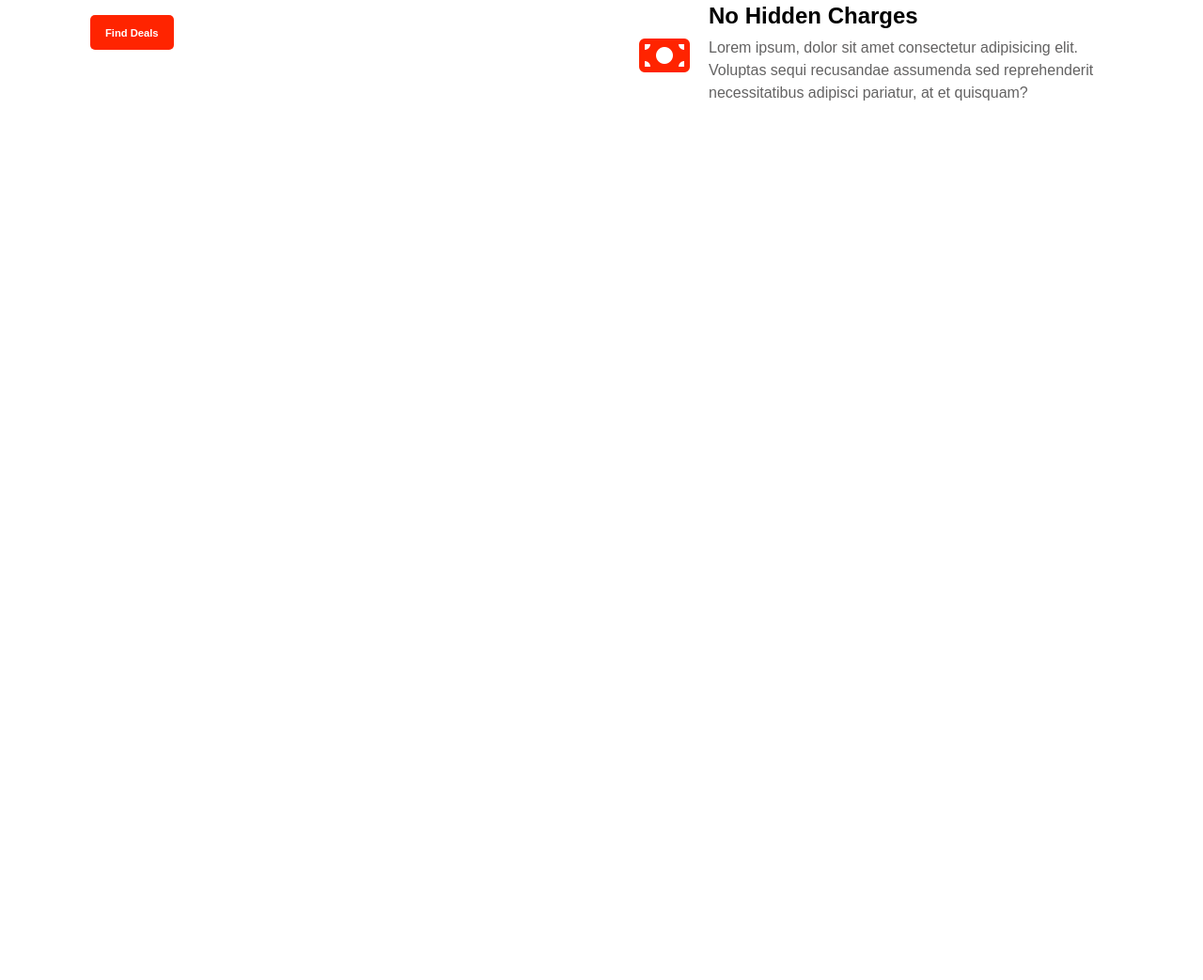
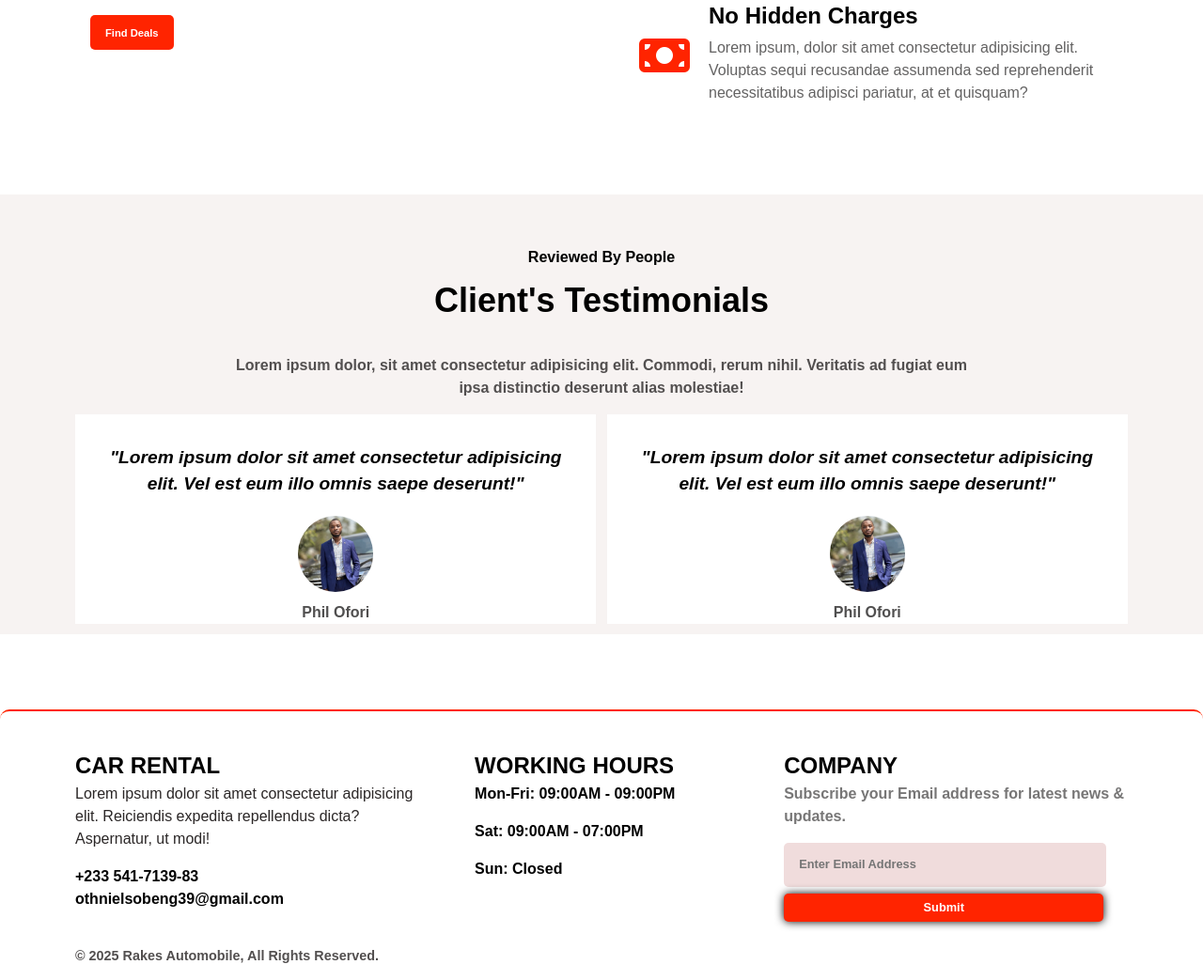
Before and after one commit to Othniel3983/rakes-automobile, a plain HTML site: page index.html in a window 1280 px wide. Shown: the part 3882-4925 px from the top of the page at 94% size. Before the commit the page ends 4169 px from the top, so only its background shows below. Drawn offline with Linux system fonts and the light colour scheme.

Commit message:
built the testimony and footer component

```diff
--- a/css/style.css
+++ b/css/style.css
@@ -522,6 +522,8 @@ button > a {
     grid-template-rows: auto auto;
     gap: 5rem;
     padding: 5rem 6rem;
+    padding-bottom: 0;
+    margin-bottom: 0;
 }
 
 .deals_content1 h6 {
@@ -599,3 +601,172 @@ button > a {
     font-size: 1rem;
     color: #636262;
 }
+
+/* testimony component */
+
+#testimony_container {
+    background: #f7f3f2;
+    text-align: center;
+    margin-top: 0;
+    padding-top: 1rem;
+}
+
+#testimony_container h6 {
+    text-transform: capitalize;
+    margin-bottom: 0;
+}
+
+#testimony_container h2 {
+    text-transform: capitalize;
+    margin-top: 0.5rem;
+}
+
+#testimony_container p {
+    font-size: 1rem;
+    color: #524f4f;
+    font-weight: 700;
+    padding-left: 15rem;
+    padding-right: 15rem;
+    margin-top: 0;
+}
+
+.individual_testimony {
+    display: grid;
+    grid-template-columns: 1fr 1fr;
+    grid-template-rows: auto auto;
+    gap: 0.7rem;
+    margin: 0 5rem;
+}
+
+.individual_testimony .testimony_1 {
+    background: #fff;
+}
+
+.individual_testimony .testimony_2 {
+    background: #fff;
+}
+
+#testimony_container .individual_testimony p {
+    font-size: 1.2rem;
+    color: #000;
+    padding-left: 2rem;
+    padding-right: 2rem;
+    padding-top: 2rem;
+    font-style: italic;
+
+}
+
+.individual_testimony img {
+    width: 5rem;
+    border-radius: 100%;
+    margin-bottom: 0;
+}
+
+.individual_testimony span {
+    display: block;
+    text-transform: capitalize;
+    margin-top: 0;
+    color: #504f4f;
+    font-size: 1rem;
+    font-weight: 600;
+}
+
+/* footer component */
+
+ footer {
+    display: grid;
+    grid-template-columns: 1fr 1fr 1fr;
+    grid-template-rows: auto auto;
+    gap: 0.7rem;
+    border-top: 2px solid #ff2400;
+    border-radius: 10px;
+    margin-top: 5rem;
+    padding-left: 5rem;
+    padding-right: 5rem;
+    padding-top: 0.5rem;
+ }
+
+ footer .car_rental h4 {
+    text-transform: uppercase;
+    margin-bottom: 0;
+ }
+
+ footer .car_rental p {
+    font-size: 1rem;
+    color: #2b2727;
+    margin-top: 0;
+ }
+
+ footer .car_rental .contact {
+    color: #000;
+    font-weight: 700;
+    margin-bottom: 0;
+ }
+
+ footer .working_hours {
+    margin-left: 3rem;
+ }
+ footer .working_hours h4 {
+    text-transform: uppercase;
+    margin-bottom: 0;
+ }
+
+ footer .working_hours p {
+    font-size: 1rem;
+    font-weight: 600;
+    color: #000;
+    margin-top: 0;
+ }
+
+ footer .company h4 {
+    text-transform: uppercase;
+    margin-bottom: 0;
+ }
+
+ footer .company p {
+    font-size: 1rem;
+    font-weight: 600;
+    color: #777676;
+    margin-top: 0;
+ }
+
+ footer .company input {
+    border: 0;
+    border-radius: 5px;
+    background: #f0dcdc;
+    font-size: 0.8rem;
+    font-weight: 600;
+    padding: 1rem;
+    width: 85%;
+    margin-bottom: 0;
+    outline: 0;
+ }
+
+ footer .company button {
+    border: 0;
+    border-radius: 5px;
+    box-shadow: 0px 0px 10px rgba(0, 0, 0, 1);
+    background: #ff2400;
+    color: #fff;
+    font-size: 0.8rem;
+    font-weight: 600;
+    padding: 0.5rem;
+    width: 93%;
+    cursor: pointer;
+    transition: all 0.5s ease-in-out;
+ }
+
+ footer .company input:hover {
+    border: 1px solid #ff2400;
+ }
+
+ footer .company button:hover {
+    transform: scale(0.9);
+ }
+
+ footer .copyright {
+    font-size: 0.9rem;
+    font-weight: 600;
+    color: #524f4f;
+    text-transform: capitalize;
+ }
--- a/index.html
+++ b/index.html
@@ -20,7 +20,7 @@
           <li><a href="#">home</a></li>
           <li><a href="#about_company">about</a></li>
           <li><a href="#">vehicle model</a></li>
-          <li><a href="#">testimonials</a></li>
+          <li><a href="#testimony_container">testimonials</a></li>
           <li><a href="#">our team</a></li>
           <li><a href="#">contact</a></li>
         </ul>
@@ -56,10 +56,10 @@
           laudantium dolore.
         </p>
         <form action="https://formspree.io/f/mdkppwbr" method="POST">
-          <input type="text" required placeholder="name" />
-          <input type="email" required placeholder="Email" />
-          <input type="text" required placeholder="country" />
-          <input type="number" required placeholder="phone number" />
+          <input name="name" type="text" required placeholder="name" />
+          <input name="email" type="email" required placeholder="Email" />
+          <input name="country" type="text" required placeholder="country" />
+          <input name="phone_number" type="number" required placeholder="phone number" />
           <select name="brand" id="" required>
             <option value="">select brand</option>
             <option value="1">Benz</option>
@@ -75,7 +75,7 @@
           />
           <input
             type="datetime"
-            name="pickup_date"
+            name="drop_off_date"
             required
             placeholder="drop off date"
           />
@@ -210,6 +210,59 @@
           </div>
         </div>
       </section>
+      <section id="testimony_container">
+        <h6>reviewed by people</h6>
+        <h2>client's testimonials</h2>
+        <p>
+          Lorem ipsum dolor, sit amet consectetur adipisicing elit. Commodi,
+          rerum nihil. Veritatis ad fugiat eum ipsa distinctio deserunt alias
+          molestiae!
+        </p>
+        <div class="individual_testimony">
+          <div class="testimony_1">
+            <p>
+              "Lorem ipsum dolor sit amet consectetur adipisicing elit. Vel est
+              eum illo omnis saepe deserunt!"
+            </p>
+            <img src="./images/profile_image213.jpg" alt="" />
+            <span>phil ofori</span>
+          </div>
+          <div class="testimony_2">
+            <p>
+              "Lorem ipsum dolor sit amet consectetur adipisicing elit. Vel est
+              eum illo omnis saepe deserunt!"
+            </p>
+            <img src="./images/profile_image213.jpg" alt="" />
+            <span>phil ofori</span>
+          </div>
+        </div>
+      </section>
     </main>
+    <footer>
+      <div class="car_rental">
+        <h4>car rental</h4>
+        <p>
+          Lorem ipsum dolor sit amet consectetur adipisicing elit. Reiciendis
+          expedita repellendus dicta? Aspernatur, ut modi!
+        </p>
+        <p class="contact">+233 541-7139-83</p>
+        <p class="contact">othnielsobeng39@gmail.com</p>
+      </div>
+      <div class="working_hours">
+        <h4>working hours</h4>
+        <p>Mon-Fri: 09:00AM - 09:00PM</p>
+        <p>Sat: 09:00AM - 07:00PM</p>
+        <p>Sun: Closed</div>
+      </div>
+      <div class="company">
+        <h4>company</h4>
+        <form action="https://formspree.io/f/mdkppwbr" method="POST">
+          <p>Subscribe your Email address for latest news & updates.</p>
+          <input type="email" placeholder="Enter Email Address" required>
+          <button>Submit</button>
+        </form>
+      </div>
+      <p class="copyright">&copy; 2025 rakes automobile, all rights reserved.</p>
+    </footer>
   </body>
 </html>
```
Also changed, not shown: images/profile_image213.jpg (added).
